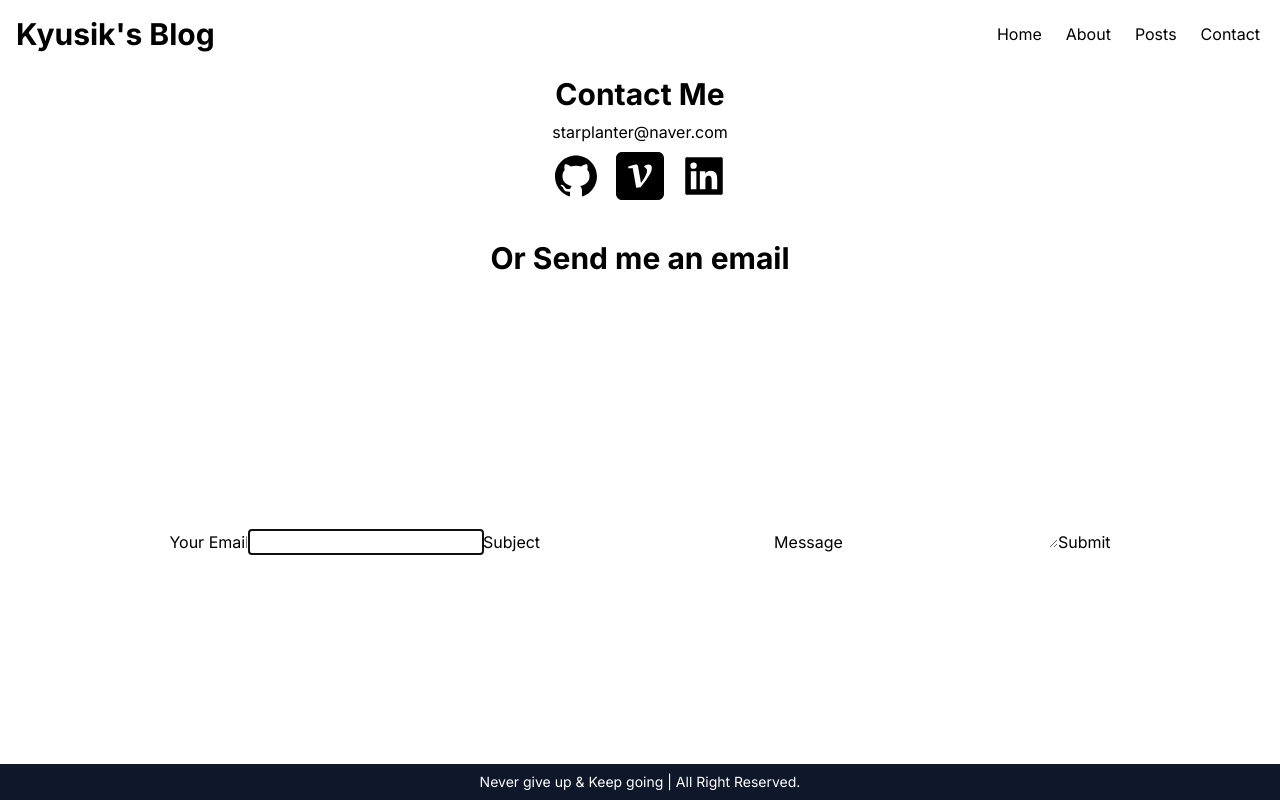
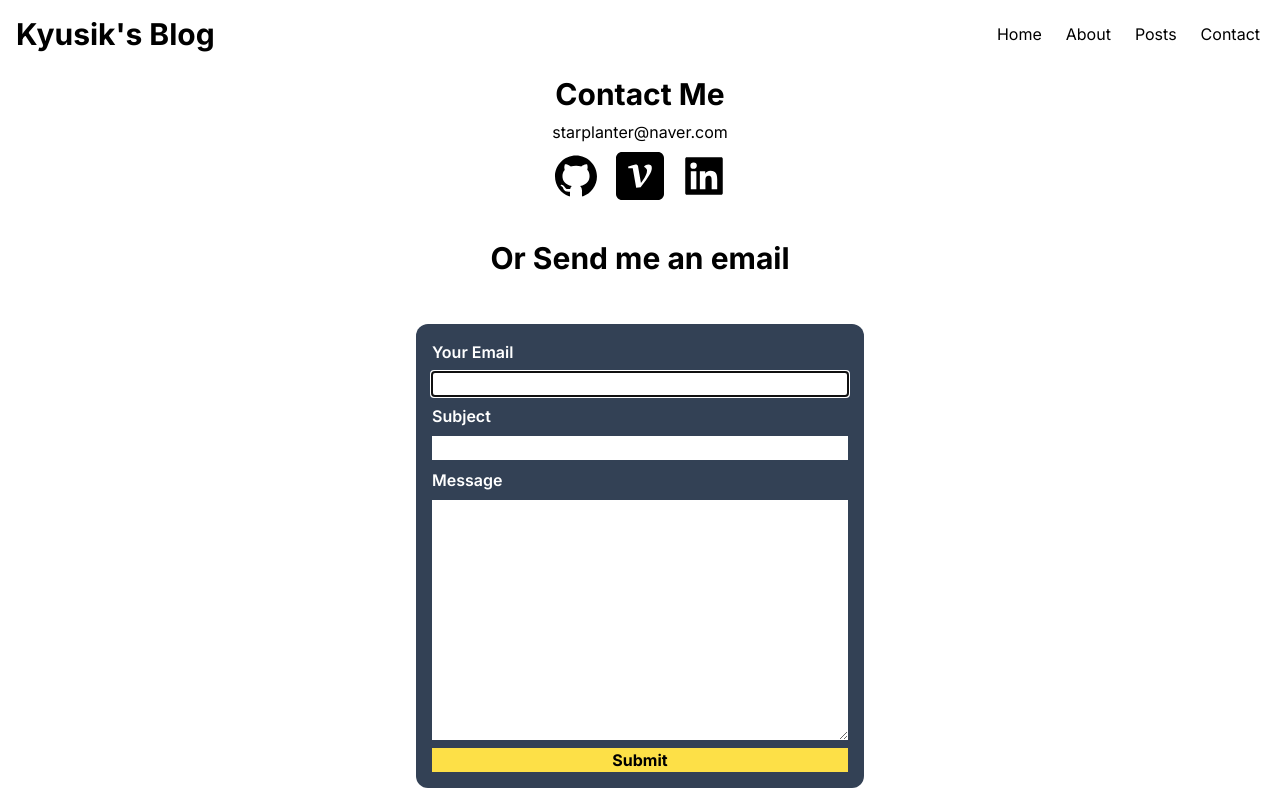
Before and after one commit to starplanter93/next.js_myblog, a Next.js app: page /contact in a window 1280 px wide. Built offline with nearby package versions, Linux system fonts and the light colour scheme.

Commit message:
배너 및 입력폼 스타일링

```diff
--- /dev/null
+++ b/src/components/Banner.tsx
@@ -0,0 +1,17 @@
+import { BannerData } from '@/types/types';
+
+export default function Banner({
+  banner: { message, state }
+}: {
+  banner: BannerData;
+}) {
+  const isSuccess = state === 'success';
+  const icon = isSuccess ? '✅' : '🔥';
+  return (
+    <p
+      className={`p-2 rounded-xl w-full text-center ${
+        isSuccess ? 'bg-green-300' : 'bg-red-300'
+      }`}
+    >{`${icon} ${message}`}</p>
+  );
+}
--- a/src/components/contact/ContactForm.tsx
+++ b/src/components/contact/ContactForm.tsx
@@ -1,10 +1,12 @@
 'use client';
 import { INIT_FORM } from '@/constant/constant';
-import { Form } from '@/types/types';
+import { BannerData, Form } from '@/types/types';
 import { ChangeEvent, FormEvent, useState } from 'react';
+import Banner from '../Banner';
 
 export default function ContactForm() {
   const [form, setForm] = useState<Form>(INIT_FORM);
+  const [banner, setBanner] = useState<BannerData | null>(null);
 
   const onChange = (e: ChangeEvent<HTMLInputElement | HTMLTextAreaElement>) => {
     const { name, value } = e.target;
@@ -13,11 +15,21 @@
   const onSubmit = (e: FormEvent<HTMLFormElement>) => {
     e.preventDefault();
     console.log(form);
+    setBanner({ message: '성공!', state: 'success' });
+    setTimeout(() => {
+      setBanner(null);
+    }, 3000);
   };
   return (
-    <>
-      <form onSubmit={onSubmit}>
-        <label htmlFor='from'>Your Email</label>
+    <section className='w-full max-w-md '>
+      {banner && <Banner banner={banner} />}
+      <form
+        onSubmit={onSubmit}
+        className='w-full flex flex-col gap-2 my-4 p-4 bg-slate-700 rounded-xl text-white'
+      >
+        <label htmlFor='from' className='font-semibold'>
+          Your Email
+        </label>
         <input
           type='email'
           id='from'
@@ -26,8 +38,11 @@
           autoFocus
           value={form.from}
           onChange={onChange}
+          className='text-black'
         />
-        <label htmlFor='subject'>Subject</label>
+        <label htmlFor='subject' className='font-semibold'>
+          Subject
+        </label>
         <input
           type='text'
           id='subject'
@@ -35,8 +50,11 @@
           required
           value={form.subject}
           onChange={onChange}
+          className='text-black'
         />
-        <label htmlFor='message'>Message</label>
+        <label htmlFor='message' className='font-semibold'>
+          Message
+        </label>
         <textarea
           rows={10}
           id='message'
@@ -44,9 +62,12 @@
           required
           value={form.message}
           onChange={onChange}
+          className='text-black'
         />
-        <button>Submit</button>
+        <button className='bg-yellow-300 text-black font-bold hover:bg-yellow-400'>
+          Submit
+        </button>
       </form>
-    </>
+    </section>
   );
 }
--- a/src/types/types.ts
+++ b/src/types/types.ts
@@ -18,3 +18,8 @@
   subject: string;
   message: string;
 }
+
+export interface BannerData {
+  message: string;
+  state: 'success' | 'error';
+}
```
